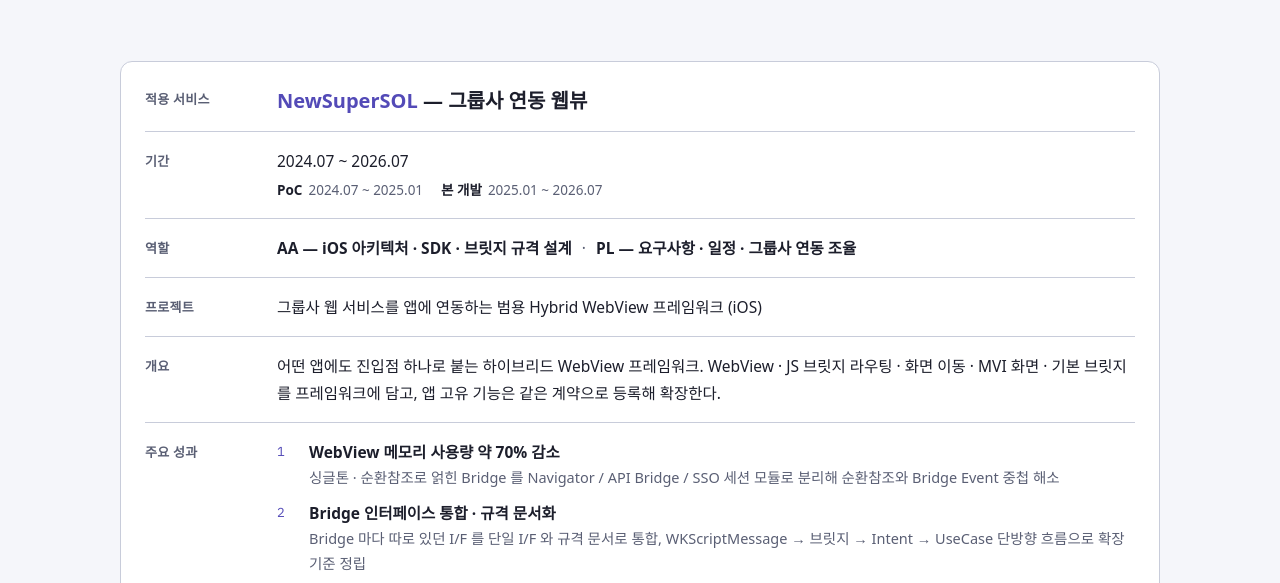
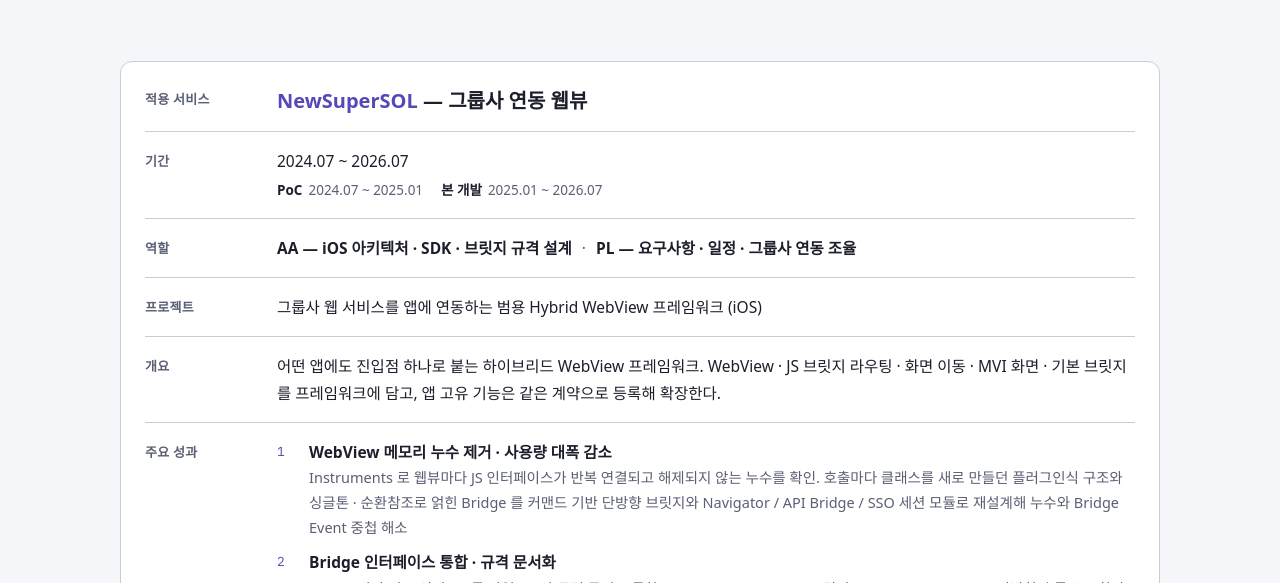
Before and after one commit to ibqck/ibqck.github.io, a plain HTML site: page index.html in a window 1280 px wide. Shown: the part 196-779 px from the top of the page. Drawn offline with Linux system fonts and the light colour scheme; a web font is replaced by a local one.

Commit message:
Replace unmeasured 70% with leak root cause and fix
Co-Authored-By: Claude Opus 5.5 <noreply@anthropic.com>
Claude-Session: https://claude.ai/code/session_01HaiZ1d6D8yLVbNuouBfHK2

```diff
--- a/index.html
+++ b/index.html
@@ -218,7 +218,7 @@ footer { font-size: 13px; color: var(--muted); border-top: 1px solid var(--line)
         <dt>주요 성과</dt>
         <dd>
           <ol class="wins">
-            <li><b>WebView 메모리 사용량 약 70% 감소</b><span>싱글톤 · 순환참조로 얽힌 Bridge 를 Navigator / API Bridge / SSO 세션 모듈로 분리해 순환참조와 Bridge Event 중첩 해소</span></li>
+            <li><b>WebView 메모리 누수 제거 · 사용량 대폭 감소</b><span>Instruments 로 웹뷰마다 JS 인터페이스가 반복 연결되고 해제되지 않는 누수를 확인. 호출마다 클래스를 새로 만들던 플러그인식 구조와 싱글톤 · 순환참조로 얽힌 Bridge 를 커맨드 기반 단방향 브릿지와 Navigator / API Bridge / SSO 세션 모듈로 재설계해 누수와 Bridge Event 중첩 해소</span></li>
             <li><b>Bridge 인터페이스 통합 · 규격 문서화</b><span>Bridge 마다 따로 있던 I/F 를 단일 I/F 와 규격 문서로 통합, WKScriptMessage → 브릿지 → Intent → UseCase 단방향 흐름으로 확장 기준 정립</span></li>
             <li><b>그룹사 공통 SDK 플랫폼화</b><span>RootView 진입점 하나와 계약 등록만으로 연동되게 설계, 그룹사마다 달랐던 WebView 구조를 공통 SDK 로 일원화</span></li>
             <li><b>Tuist 모듈화로 빌드 효율 개선</b><span>Domain(UseCase) / Data(Repository) / Presentation 분리와 내부 · 외부 의존성 정리로 증분 빌드 적용, 필요한 모듈만 로드</span></li>
```
